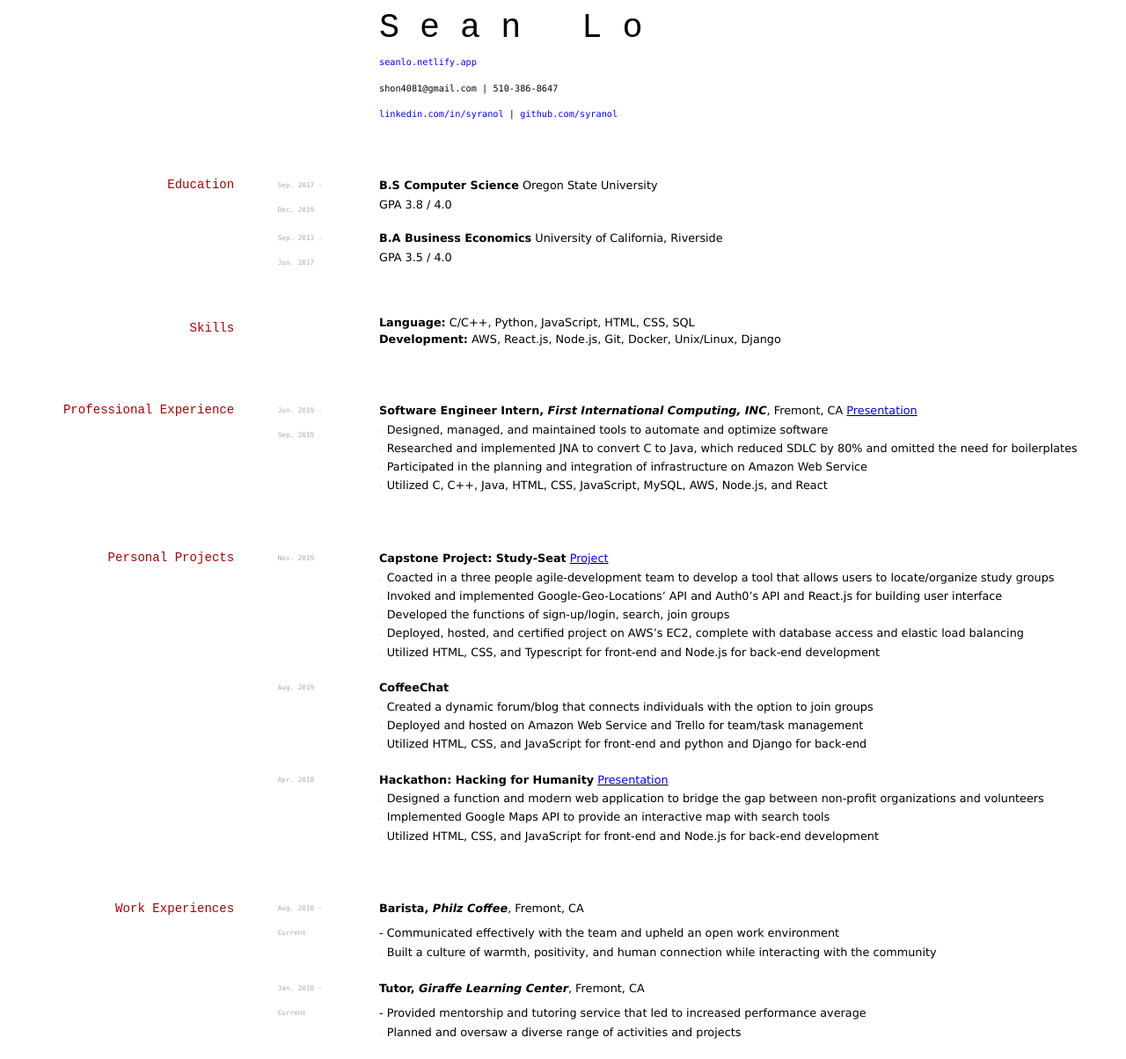
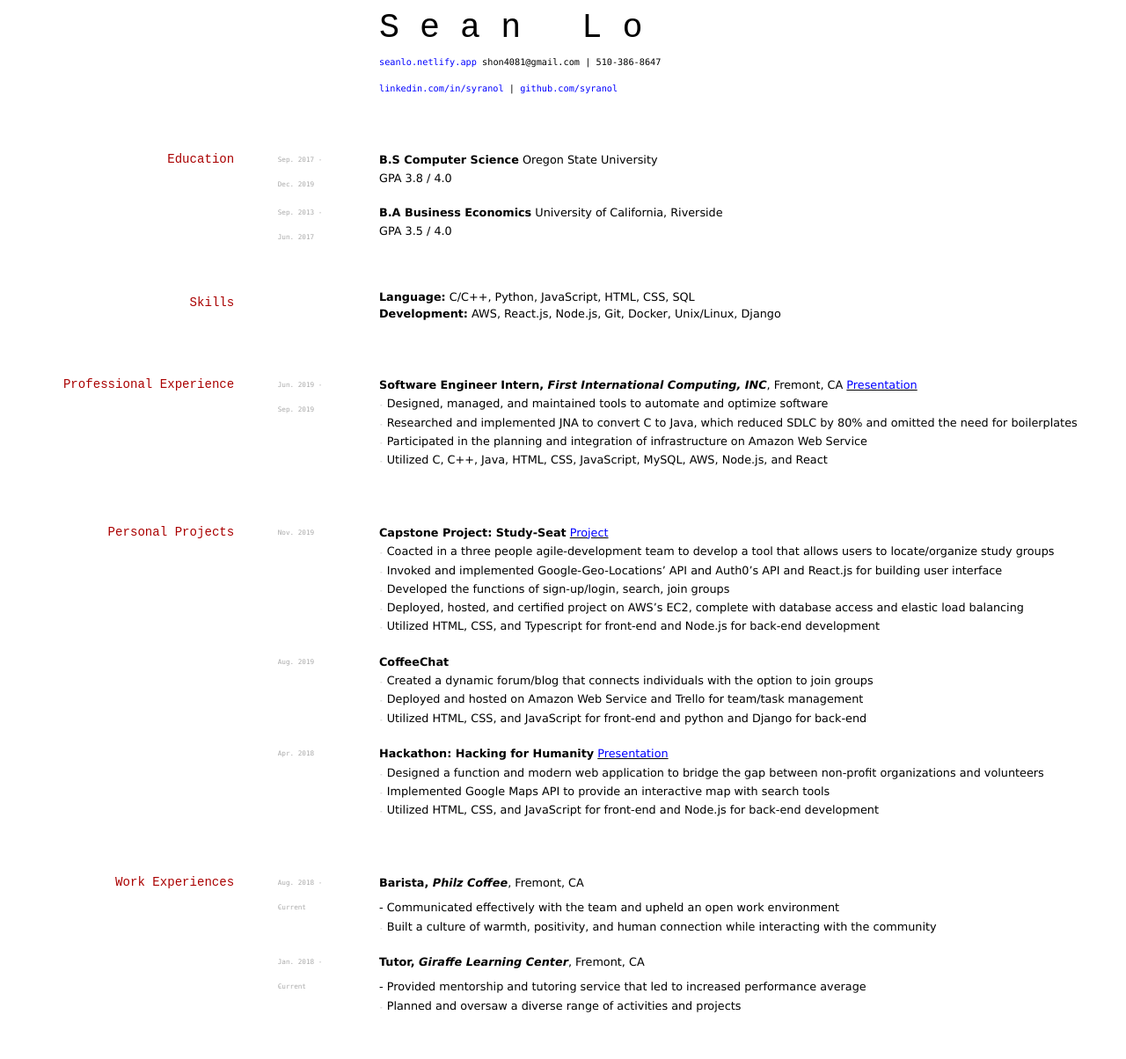
Before and after one commit to elipapa/markdown-cv, a Jekyll site: the page built from index.md, in a window 1280 px wide. Shown: the whole page at 88% size. Built offline with Jekyll 4.4.1, drawn with Linux system fonts in a browser that asks for light colours; after the commit the page ends 1175 px from its top, so only the background shows below that.

Commit message:
Update index.md

```diff
--- a/index.md
+++ b/index.md
@@ -6,11 +6,7 @@
 # S e a n     <span style="opacity:0;">_</span> L o
 
 <div id="webaddress">
-  <a href="https://seanlo.netlify.app"><font color="blue"> seanlo.netlify.app</font></a>
-</div>
-
-<div id="webaddress">
-  <a><font color="black"> shon4081@gmail.com <font color="black">|</font>  510-386-8647 </font> </a>
+  <a href="https://seanlo.netlify.app"><font color="blue"> seanlo.netlify.app</font></a> <a><font color="black"> shon4081@gmail.com <font color="black">|</font>  510-386-8647 </font> </a>
 </div>
 
 <div id="webaddress">
```
